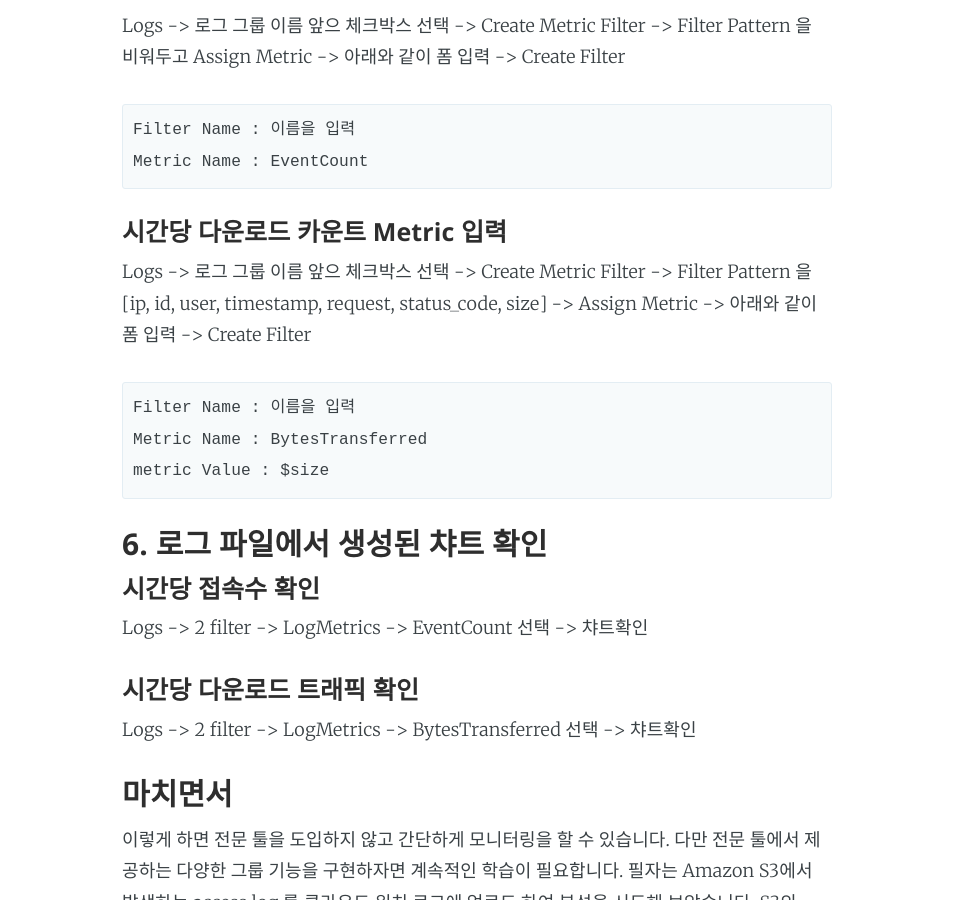
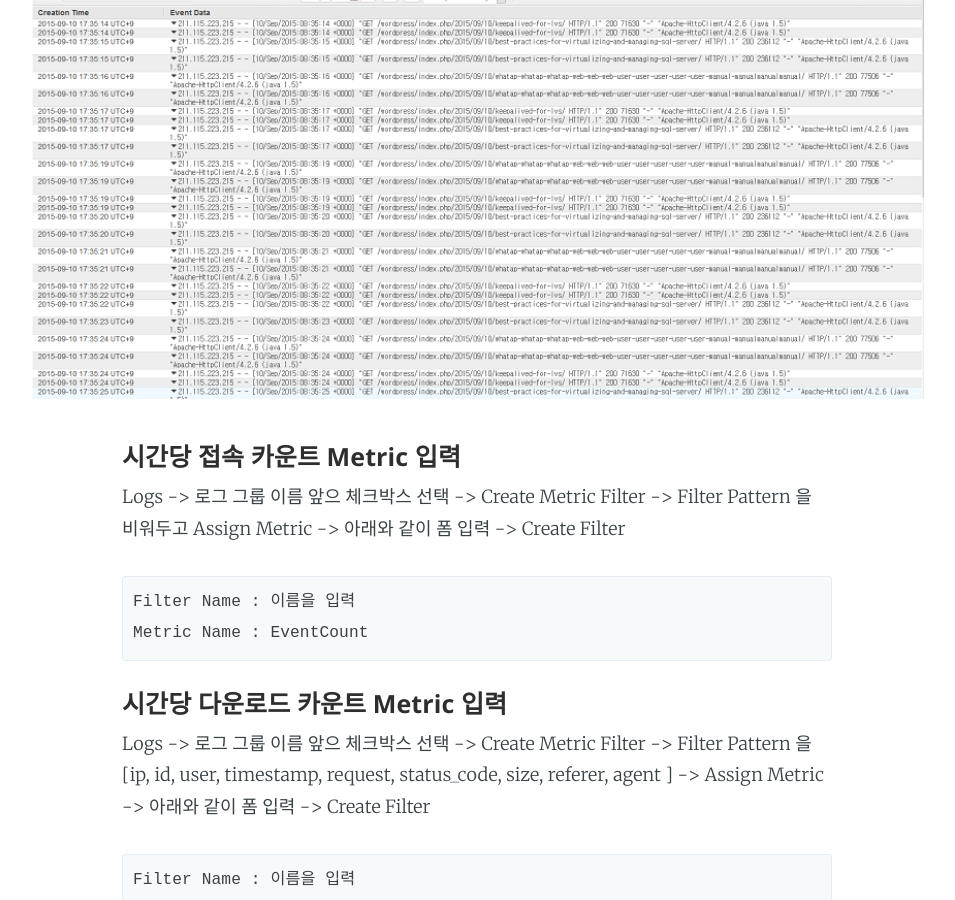
Before and after one commit to whatap/whatap.github.io, a Jekyll site: the page built from _posts/2015-09-10-AWS-CloudWatch-Logging.md, in a window 1280 px wide and 900 px high, scrolled down 3635 px. Shown: the whole window, without its empty margins (163-1118 px from the left). Built offline with Jekyll 4.4.1, drawn with Linux system fonts in a browser that asks for light colours; Markdown is read by kramdown in place of the engine named in the settings; some of the changed text lies outside the part shown.

Commit message:
added screen shot

```diff
--- a/_posts/2015-09-10-AWS-CloudWatch-Logging.md
+++ b/_posts/2015-09-10-AWS-CloudWatch-Logging.md
@@ -99,6 +99,9 @@ service awslogs start
 #### 아마존 클라우드 워치에 접속하여 로그가 수집되는지 확인합니다.
 ##### https://console.aws.amazon.com/cloudwatch/home
 Logs -> 목록에서 4번 /etc/awslogs/awslogs.conf 에서 입력한 로그 그룹 이름을 클릭 -> 서버 이름 클릭 -> 수집된 로그 확인
+
+![alt text](/assets/images/2015-09-10-AWS-CloudWatch-LogViewer.png)
+
 #### 시간당 접속 카운트 Metric 입력
 Logs -> 로그 그룹 이름 앞으 체크박스 선택 -> Create Metric Filter -> Filter Pattern 을 비워두고 Assign Metric -> 아래와 같이 폼 입력 -> Create Filter
 <pre>
@@ -106,7 +109,7 @@ Filter Name : 이름을 입력
 Metric Name : EventCount
 </pre>
 #### 시간당 다운로드 카운트 Metric 입력
-Logs -> 로그 그룹 이름 앞으 체크박스 선택 -> Create Metric Filter -> Filter Pattern 을 [ip, id, user, timestamp, request, status_code, size] -> Assign Metric -> 아래와 같이 폼 입력 -> Create Filter
+Logs -> 로그 그룹 이름 앞으 체크박스 선택 -> Create Metric Filter -> Filter Pattern 을 [ip, id, user, timestamp, request, status_code, size, referer, agent ] -> Assign Metric -> 아래와 같이 폼 입력 -> Create Filter
 <pre>
 Filter Name : 이름을 입력
 Metric Name : BytesTransferred
```
Also changed, not shown: other parts of _posts/2015-09-10-AWS-CloudWatch-Logging.md (+6 -1 lines), assets/images/2015-09-10-AWS-CloudWatch-BytesTransferred.PNG (added), assets/images/2015-09-10-AWS-CloudWatch-EventCount.PNG (added), assets/images/2015-09-10-AWS-CloudWatch-LogViewer.PNG (added).
